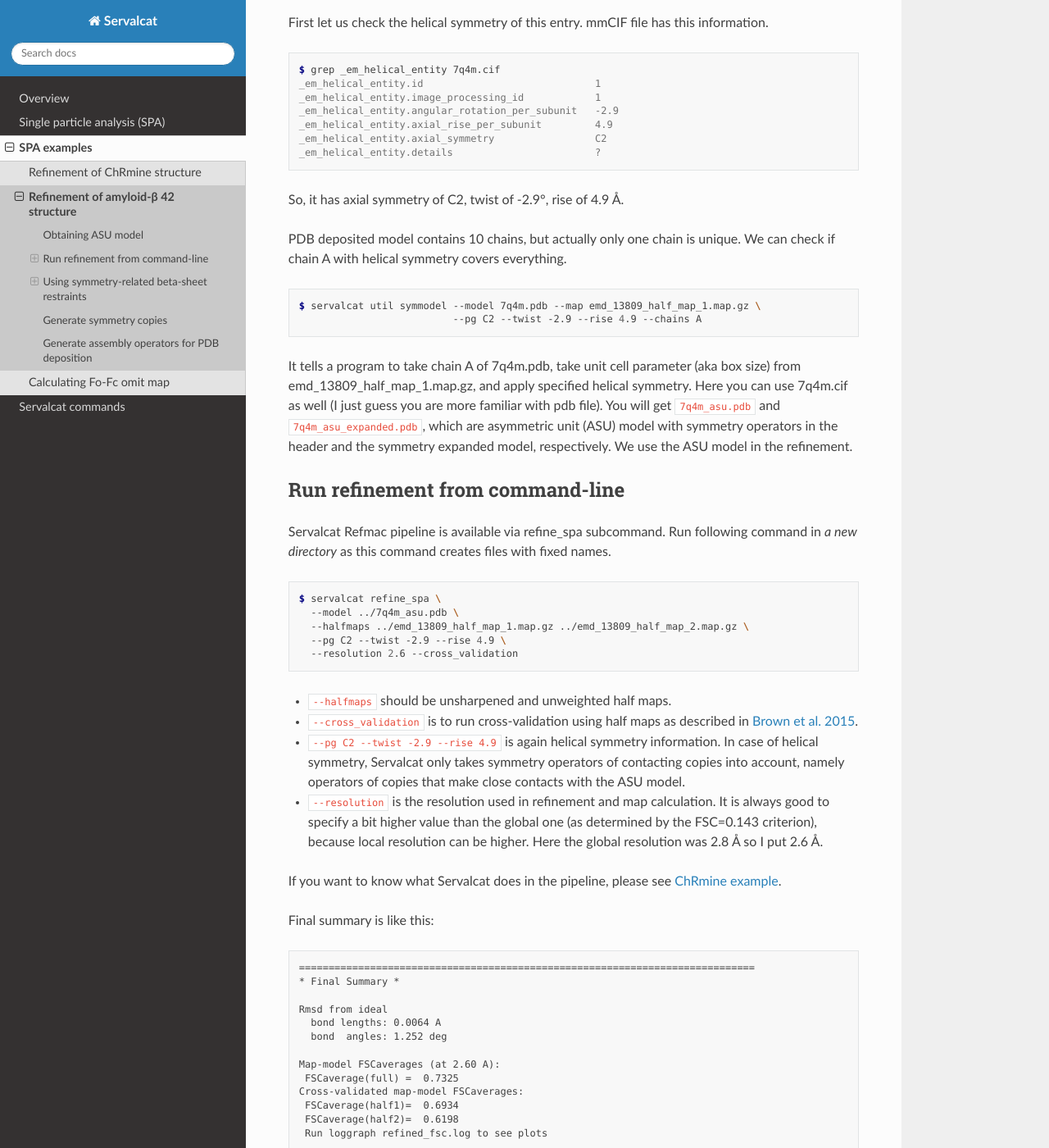
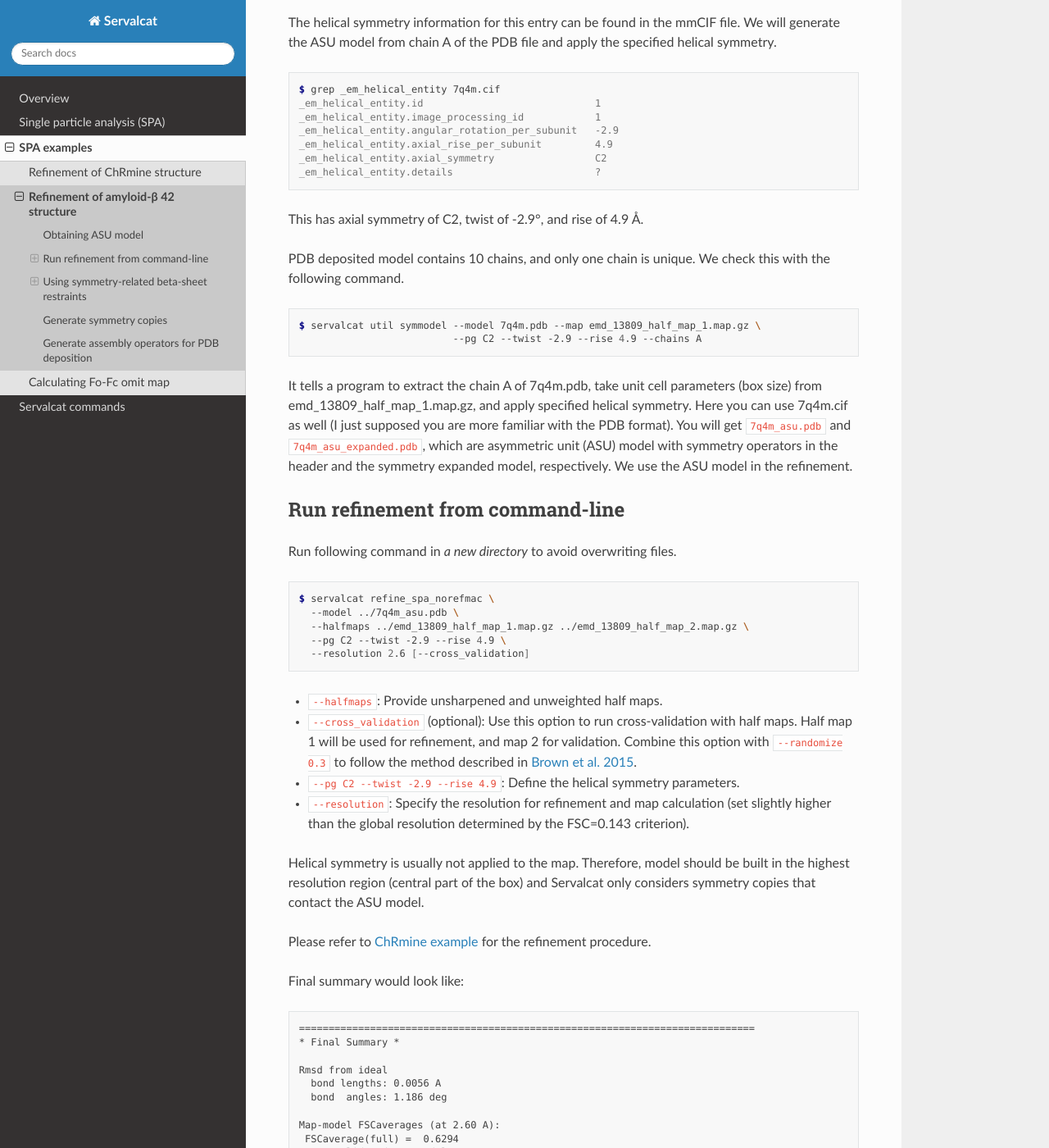
Before and after one commit to keitaroyam/servalcat, a Sphinx documentation site: the page built from docs/spa_examples/ab42.rst, in a window 1280 px wide and 1400 px high, scrolled down 461 px. Shown: the whole window at 82% size. Built offline with Sphinx 7.4.7 and the Read the Docs theme 2.0.0, drawn with Linux system fonts in a browser that asks for light colours; some of the changed text lies outside the part shown.

Commit message:
docs: updated to use the norefmac version

```diff
--- a/docs/conf.py
+++ b/docs/conf.py
@@ -19,7 +19,7 @@ import os
 # -- Project information -----------------------------------------------------
 
 project = 'Servalcat'
-copyright = '2021-2022, MRC Laboratory of Molecular Biology'
+copyright = '2021-2024, Keitaro Yamashita'
 author = 'Keitaro Yamashita, Garib Murshudov'
 
 
--- a/docs/spa_examples/ab42.rst
+++ b/docs/spa_examples/ab42.rst
@@ -1,7 +1,7 @@
 Refinement of amyloid-β 42 structure
 ====================================
 
-Here we demonstrate the atomic model refinement from helical reconstruction using amyloid-β 42 type II (`Yang et al. 2022 <http://dx.doi.org/10.1126/science.abm7285>`_, `PDB 7q4m <https://www.rcsb.org/structure/7q4m>`_, `EMD-13809 <https://www.emdataresource.org/EMD-13809>`_).
+This guide demonstrates how to refine an atomic model of amyloid-β 42 type II from the helical reconstruction. We will utilise data from `Yang et al. 2022 <http://dx.doi.org/10.1126/science.abm7285>`_: `PDB 7q4m <https://www.rcsb.org/structure/7q4m>`_ and `EMD-13809 <https://www.emdataresource.org/EMD-13809>`_).
 We need the pdb (or mmcif) file and half maps:
 ::
 
@@ -10,11 +10,11 @@ We need the pdb (or mmcif) file and half maps:
     wget https://ftp.wwpdb.org/pub/emdb/structures/EMD-13809/other/emd_13809_half_map_1.map.gz
     wget https://ftp.wwpdb.org/pub/emdb/structures/EMD-13809/other/emd_13809_half_map_2.map.gz
 
-**In this example please use Refmac5 from CCP4 8.0.007 (Refmac5.8.0403 or newer) and Servalcat from CCP-EM 1.7 (Servalcat 0.3.0 or newer).**
+**In this example please use at least CCP4 9.0 and Servalcat from it (Servalcat 0.4.72 or newer).**
 
 Obtaining ASU model
 -------------------
-First let us check the helical symmetry of this entry. mmCIF file has this information.
+The helical symmetry information for this entry can be found in the mmCIF file. We will generate the ASU model from chain A of the PDB file and apply the specified helical symmetry.
 
 .. code-block:: console
 
@@ -26,37 +26,39 @@ First let us check the helical symmetry of this entry. mmCIF file has this infor
     _em_helical_entity.axial_symmetry                 C2
     _em_helical_entity.details                        ?
 
-So, it has axial symmetry of C2, twist of -2.9°, rise of 4.9 Å.
+This has axial symmetry of C2, twist of -2.9°, and rise of 4.9 Å.
 
-PDB deposited model contains 10 chains, but actually only one chain is unique. We can check if chain A with helical symmetry covers everything.
+PDB deposited model contains 10 chains, and only one chain is unique. We check this with the following command.
 
 .. code-block:: console
 
     $ servalcat util symmodel --model 7q4m.pdb --map emd_13809_half_map_1.map.gz \
                               --pg C2 --twist -2.9 --rise 4.9 --chains A
 
-It tells a program to take chain A of 7q4m.pdb, take unit cell parameter (aka box size) from emd_13809_half_map_1.map.gz, and apply specified helical symmetry. Here you can use 7q4m.cif as well (I just guess you are more familiar with pdb file). You will get ``7q4m_asu.pdb`` and ``7q4m_asu_expanded.pdb``, which are asymmetric unit (ASU) model with symmetry operators in the header and the symmetry expanded model, respectively. We use the ASU model in the refinement.
+It tells a program to extract the chain A of 7q4m.pdb, take unit cell parameters (box size) from emd_13809_half_map_1.map.gz, and apply specified helical symmetry. Here you can use 7q4m.cif as well (I just supposed you are more familiar with the PDB format). You will get ``7q4m_asu.pdb`` and ``7q4m_asu_expanded.pdb``, which are asymmetric unit (ASU) model with symmetry operators in the header and the symmetry expanded model, respectively. We use the ASU model in the refinement.
 
 Run refinement from command-line
 --------------------------------
-Servalcat Refmac pipeline is available via refine_spa subcommand. Run following command in *a new directory* as this command creates files with fixed names.
+Run following command in *a new directory* to avoid overwriting files.
 
 .. code-block:: console
 
-    $ servalcat refine_spa \
+    $ servalcat refine_spa_norefmac \
       --model ../7q4m_asu.pdb \
       --halfmaps ../emd_13809_half_map_1.map.gz ../emd_13809_half_map_2.map.gz \
       --pg C2 --twist -2.9 --rise 4.9 \
-      --resolution 2.6 --cross_validation
+      --resolution 2.6 [--cross_validation]
 
-* ``--halfmaps`` should be unsharpened and unweighted half maps.
-* ``--cross_validation`` is to run cross-validation using half maps as described in `Brown et al. 2015 <https://doi.org/10.1107/S1399004714021683>`_.
-* ``--pg C2 --twist -2.9 --rise 4.9`` is again helical symmetry information. In case of helical symmetry, Servalcat only takes symmetry operators of contacting copies into account, namely operators of copies that make close contacts with the ASU model.
-* ``--resolution`` is the resolution used in refinement and map calculation. It is always good to specify a bit higher value than the global one (as determined by the FSC=0.143 criterion), because local resolution can be higher. Here the global resolution was 2.8 Å so I put 2.6 Å.
+* ``--halfmaps``: Provide unsharpened and unweighted half maps.
+* ``--cross_validation`` (optional): Use this option to run cross-validation with half maps. Half map 1 will be used for refinement, and map 2 for validation. Combine this option with ``--randomize 0.3`` to follow the method described in `Brown et al. 2015 <https://doi.org/10.1107/S1399004714021683>`_.
+* ``--pg C2 --twist -2.9 --rise 4.9``: Define the helical symmetry parameters.
+* ``--resolution``: Specify the resolution for refinement and map calculation (set slightly higher than the global resolution determined by the FSC=0.143 criterion).
 
-If you want to know what Servalcat does in the pipeline, please see :doc:`ChRmine example <chrmine>`.
+Helical symmetry is usually not applied to the map. Therefore, model should be built in the highest resolution region (central part of the box) and Servalcat only considers symmetry copies that contact the ASU model.
 
-Final summary is like this:
+Please refer to :doc:`ChRmine example <chrmine>` for the refinement procedure.
+
+Final summary would look like:
 
 .. code-block:: none
 
@@ -64,28 +66,27 @@ Final summary is like this:
     * Final Summary *
 
     Rmsd from ideal
-      bond lengths: 0.0064 A
-      bond  angles: 1.252 deg
+      bond lengths: 0.0056 A
+      bond  angles: 1.186 deg
 
     Map-model FSCaverages (at 2.60 A):
-     FSCaverage(full) =  0.7325
+     FSCaverage(full) =  0.6294
     Cross-validated map-model FSCaverages:
-     FSCaverage(half1)=  0.6934
-     FSCaverage(half2)=  0.6198
+     FSCaverage(half1)=  0.6185
+     FSCaverage(half2)=  0.6058
      Run loggraph refined_fsc.log to see plots
 
     ADP statistics
-     Chain A (227 atoms) min= 57.1 median= 87.9 max=198.7 A^2
+     Chain A (461 atoms) min= 13.2 median= 49.8 max=360.6 A^2
 
-    Weight used: 5.15449953
+    Weight used: 7.874e-01
                  If you want to change the weight, give larger (looser restraints)
-                 or smaller (tighter) value to --weight_auto_scale=.
+                 or smaller (tighter) value to --weight=.
 
-    Open refined model and diffmap.mtz with COOT:
+    Open refined model and refined_diffmap.mtz with COOT:
     coot --script refined_coot.py
 
-    List Fo-Fc map peaks in the ASU:
-    servalcat util map_peaks --map diffmap_normalized_fofc.mrc --model refined.pdb --abs_level 4.0
+    WARNING: --mask_for_fofc was not given, so the Fo-Fc map was not normalized.
     =============================================================================
 
 Check FSC
@@ -100,17 +101,17 @@ Let us open the refined model and maps with COOT:
 
     $ coot --script refined_coot.py
 
-If you feel maps are too noisy, it may be just because of inappropriate contour level. Please increase the level until you see features. In SPA, the sigma-level is useless, because box size is arbitrary and volumes outside the mask are all zero that leads to underestimate of sigma value.
+If the maps seem noisy, it might be due to an inappropriate contour level. Increase the level until you see features. In SPA, the sigma-level is not useful because the box size is arbitrary and volumes outside the mask are all zero, leading to an underestimation of the sigma value. In this example a mask file is not available and the normalisation within a mask could not be done.
 
-You only see one chain, because this is a unique part and you only need to fix this model. If you want to see symmetry-expanded model, you can open ``refined_expanded.pdb``.
+You only see one chain because this is a unique part and you only need to fix this model. If you want to see the symmetry-expanded model, open ``refined_expanded.pdb``.
 
 Using symmetry-related beta-sheet restraints
 ----------------------------------------------
-In 7q4m case, resolution was sufficiently high and no extra restraints were needed. However, at lower resolutions, the use of secondary structure restraints may be required to stabilise the refinement. Here the same structure at 3.7 Å (`PDB 8azt <https://www.rcsb.org/structure/8azt>`_, `EMD-15771 <https://www.emdataresource.org/EMD-15771>`_) is used for demonstration.
+For the high-resolution structure 7q4m, no extra restraints were needed. However, at lower resolutions, secondary structure restraints may be required to stabilise the refinement. Here, the same structure at 3.7 Å (`PDB 8azt <https://www.rcsb.org/structure/8azt>`_, `EMD-15771 <https://www.emdataresource.org/EMD-15771>`_) is used for demonstration.
 
 Preparing external restraints
 ~~~~~~~~~~~~~~~~~~~~~~~~~~~~~~~~
-We need to prepare a text file that describes Refmac external restraint keywords. Here is the file actually used for the refinement:
+We need a text file describing Refmac external restraint keywords. Here is the actual file used for refinement:
 
 .. code-block:: none
 
@@ -132,11 +133,11 @@ We need to prepare a text file that describes Refmac external restraint keywords
     exte dist first chain B resi 39 ins . atom  O   second chain B resi 40 ins . atom  N   value 2.8 sigma 0.1
     exte dist first chain B resi 41 ins . atom  O   second chain B resi 42 ins . atom  N   value 2.8 sigma 0.1
 
-All external restraint keywords start with ``exte``. ``alphall 2`` means least-square type function to be used in restraints. See `Barron (2019) <https://arxiv.org/abs/1701.03077>`_ for the meaning of alpha. ``symall y exclude self`` is to look for atoms considering symmetry (in this case helical symmetry) excluding ASU. This keyword is absolutely needed since we want *symmetry related* beta-sheet restraints. ``sgmx 0.05`` to set maximum sigma value to 0.05 Å so that this sigma will be actually used. You may need to play with this value.
+All external restraint keywords start with ``exte``. ``alphall 2`` means least-square type function to be used in restraints. See `Barron (2019) <https://arxiv.org/abs/1701.03077>`_ for the meaning of alpha. ``symall y exclude self`` searches for atoms considering symmetry (helical in this case) excluding ASU. This keyword is essential since we want *symmetry related* beta-sheet restraints. ``sgmx 0.05`` sets the maximum sigma value to 0.05 Å so that this sigma will be actually used. You might need to adjust this value.
 
-``dist`` is to define distance restraints. Here we define bonds between main chain's O and N with the length of 2.8 Å, which is ProSmart's default hydrogen bond distance value and sigma of 0.1 Å - but sigma values are overridden by ``sgmx`` keyword above.
+``dist`` defines distance restraints. Here, we define bonds between the main chain's O and N atoms with a length of 2.8 Å (ProSmart's default hydrogen bond distance) and sigma of 0.1 Å. However, sigma values are overridden by the ``sgmx`` keyword above.
 
-It is too tedious to manually prepare ``exte dist`` lines. I actually used the following python script to generate all bonds between i and i+1 residues from i = 12 to 41, and then manually remove unnecessary lines (or add ! at the beginning of a line) by inspecting model and density.
+Manually preparing ``exte dist`` lines is tedious. I actually used the following Python script to generate all bonds between residues i and i+1 from i = 12 to 41, and then manually removed unnecessary lines (or added ``!`` at the beginning of a line) by inspecting the model and density.
 
 .. code-block:: python
 
@@ -147,11 +148,11 @@ It is too tedious to manually prepare ``exte dist`` lines. I actually used the f
 Using external restraints in refinement
 ~~~~~~~~~~~~~~~~~~~~~~~~~~~~~~~~~~~~~~~~
 
-Use ``--keyword_file`` option to specify the name of external restraint file. Here ``--keywords "vdwr 2"`` is specified together, which increases the weight of nonbonded interactions. At low resolution this option would greatly reduce clashes.
+Use the ``--keyword_file`` option to specify the external restraint file name. Here, ``--keywords "vdwr 2"`` is specified together, which increases the weight of non-bonded interactions. At low resolution, this option can greatly reduce clashes.
 
 .. code-block:: console
 
-    $ servalcat refine_spa \
+    $ servalcat refine_spa_norefmac \
       --model ../8azt.pdb \
       --halfmaps ../emd_15771_half_map_1.map.gz ../emd_15771_half_map_2.map.gz \
       --mask_for_fofc ../emd_15771_msk_1.map \
@@ -163,10 +164,10 @@ Use ``--keyword_file`` option to specify the name of external restraint file. He
 
 Generate symmetry copies
 -------------------------------------
-You may want to generate arbitrary number of helical copies for visual inspection or making figures.
-As explained above, ``servalcat util symmodel`` command will give you fully expanded model within a box.
+You might want to generate a specific number of helical copies for visual inspection or making figures.
+As explained above, the ``servalcat util symmodel`` command creates a fully expanded model within a box.
 
-If you want to have more copies, you can manually increase box size along z axis (c of unit cell parameter):
+If you want more copies, manually increase the box size along the z-axis (c of unit cell parameter):
 
 .. code-block:: console
 
@@ -174,8 +175,8 @@ If you want to have more copies, you can manually increase box size along z axis
       --cell 186.88 186.88 600 90 90 90 \
       --pg C2 --twist -2.9 --rise 4.9
 
-Too many copies may exceed a limit of pdb file. Add ``--cif`` to write an mmcif file.
-If you prefer PDB format, you can have copies as multiple files:
+Too many copies may exceed a PDB file limit. Add ``--cif`` to write an mmcif file.
+If you prefer PDB format, split the copies into multiple files:
 
 .. code-block:: console
 
@@ -187,16 +188,15 @@ and then you will have 7q4m_asu_ncs\_*.pdb files.
 Generate assembly operators for PDB deposition
 -----------------------------------------------
 
-There is a utility command ``servalcat util helical_biomt`` to prepare matrices for PDB deposition from servalcat-refined ASU models.
-To use this command, you need helical parameters (as always) and ``--start`` and ``--end`` numbers, to specify how many helical copies are needed starting from the input model.
-For example, in 8azt case, the following command is used to generate 3 rungs:
+A utility command ``servalcat util helical_biomt`` prepares matrices for PDB deposition from servalcat-refined ASU models.
+The command requires helical parameters (as usual) and two additional options: ``--start`` and ``--end``. These options specify how many helical copies are needed, starting from the input model.
+For example, to generate 3 rungs in the 8azt case, use the following command:
 
 .. code-block:: console
 
     $ servalcat util helical_biomt --model refined.pdb \
       --pg C2 --twist -2.825 --rise 4.806 --start -1 --end 1
 
-Check \*_biomt_expanded.pdb (or .mmcif) file with a molecular viewer. This file is *not* for deposition, but just to see if it worked as intended.
-In the standard output and servalcat.log you can find matrices for PDB deposition.
-The other output file \*_biomt.pdb (or .mmcif) embeds matrices for biological assemblies and may be used for PDB deposition.
-There is a plan for the PDB deposition system to support embedded matrices in the coordinate file but I don't know when it will happen.
+Check the \*_biomt_expanded.pdb (or .mmcif) file with a molecular viewer. This file is *not* intended for deposition, but serves as a quick verification that the command worked as intended.
+The standard output and servalcat.log file will contain the matrices for PDB deposition.
+The other output file, \*_biomt.pdb (or .mmcif), embeds matrices for biological assemblies and may also be used for PDB deposition. However, the PDB deposition system currently does not support embedded matrices within the coordinate file. While there is a plan to introduce this functionality, the timeline is uncertain.
```
Also changed, not shown: docs/index.rst (+7 -5 lines), docs/overview.rst (+22 -26 lines), docs/spa_examples/chrmine.rst (+43 -68 lines), docs/spa_examples/omitmap.rst (+23 -26 lines).
